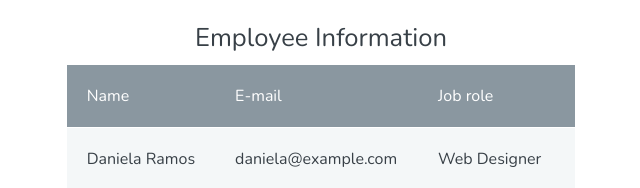
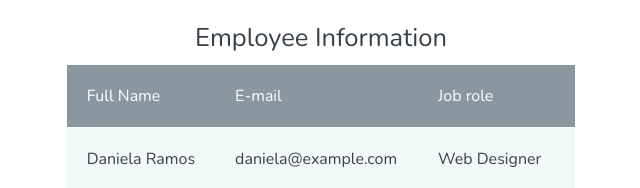
Before and after one commit to TheMarco77/simple-overview-of-HTML-tables-, a plain HTML site: page index.html in a window 1280 px wide. Shown: the top 188 px of the page, 319-959 px from the left. Drawn offline with nearby package versions, Linux system fonts and the light colour scheme.

Commit message:
simple HTML Tables1

```diff
--- a/index.html
+++ b/index.html
@@ -16,7 +16,7 @@
     <caption>Employee Information</caption>
     <thead>
       <tr>
-        <th scope="col">Name</th>
+        <th scope="col">Full Name</th>
         <th scope="col">E-mail</th>
         <th scope="col">Job role</th>
       </tr>
```
